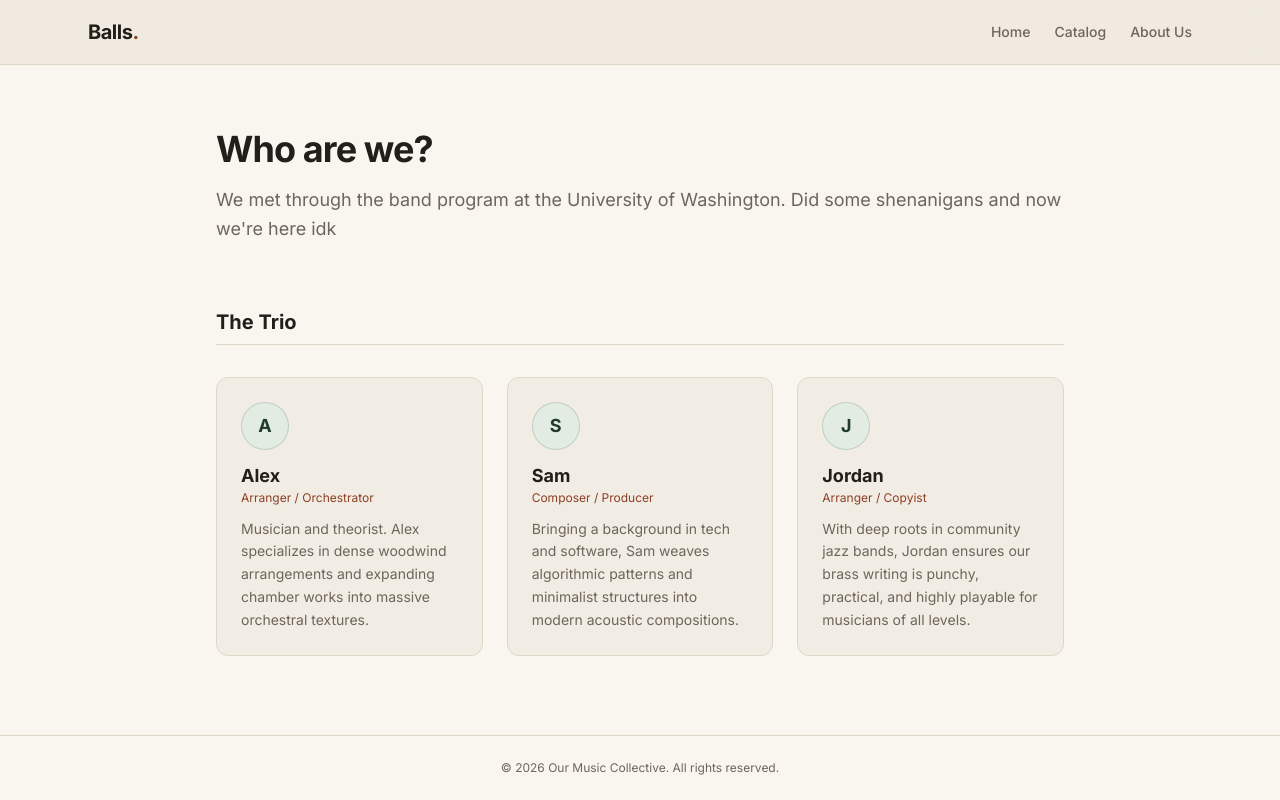
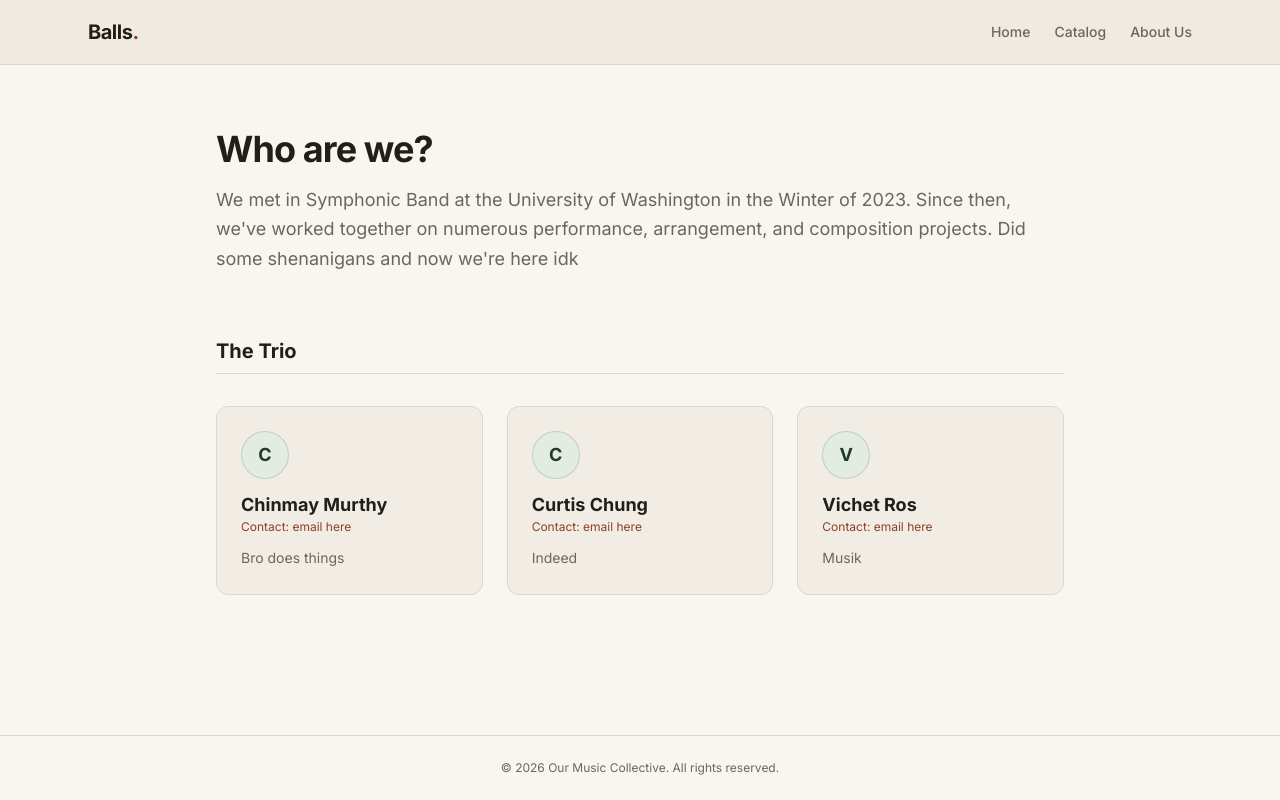
Before and after one commit to pie474/bltrio-portfolio, a Next.js app: page /about in a window 1280 px wide. Built offline with nearby package versions, Linux system fonts and the light colour scheme.

Commit message:
Update page.tsx
Text changes

```diff
--- a/src/app/about/page.tsx
+++ b/src/app/about/page.tsx
@@ -1,19 +1,19 @@
 export default function AboutPage() {
     const team = [
         {
-            name: 'Alex',
-            role: 'Arranger / Orchestrator',
-            bio: 'Musician and theorist. Alex specializes in dense woodwind arrangements and expanding chamber works into massive orchestral textures.'
+            name: 'Chinmay Murthy',
+            role: 'Contact: email here',
+            bio: 'Bro does things'
         },
         {
-            name: 'Sam',
-            role: 'Composer / Producer',
-            bio: 'Bringing a background in tech and software, Sam weaves algorithmic patterns and minimalist structures into modern acoustic compositions.'
+            name: 'Curtis Chung',
+            role: 'Contact: email here',
+            bio: 'Indeed'
         },
         {
-            name: 'Jordan',
-            role: 'Arranger / Copyist',
-            bio: 'With deep roots in community jazz bands, Jordan ensures our brass writing is punchy, practical, and highly playable for musicians of all levels.'
+            name: 'Vichet Ros',
+            role: 'Contact: email here',
+            bio: 'Musik'
         }
     ];
 
@@ -22,7 +22,7 @@ export default function AboutPage() {
             <header className="space-y-4">
                 <h1 className="text-3xl md:text-4xl font-bold tracking-tight text-foreground">Who are we?</h1>
                 <p className="text-muted-foreground text-lg leading-relaxed">
-                    We met through the band program at the University of Washington. Did some shenanigans and now we're here idk
+                    We met in Symphonic Band at the University of Washington in the Winter of 2023. Since then, we've worked together on numerous performance, arrangement, and composition projects. Did some shenanigans and now we're here idk
                 </p>
             </header>
 
```
